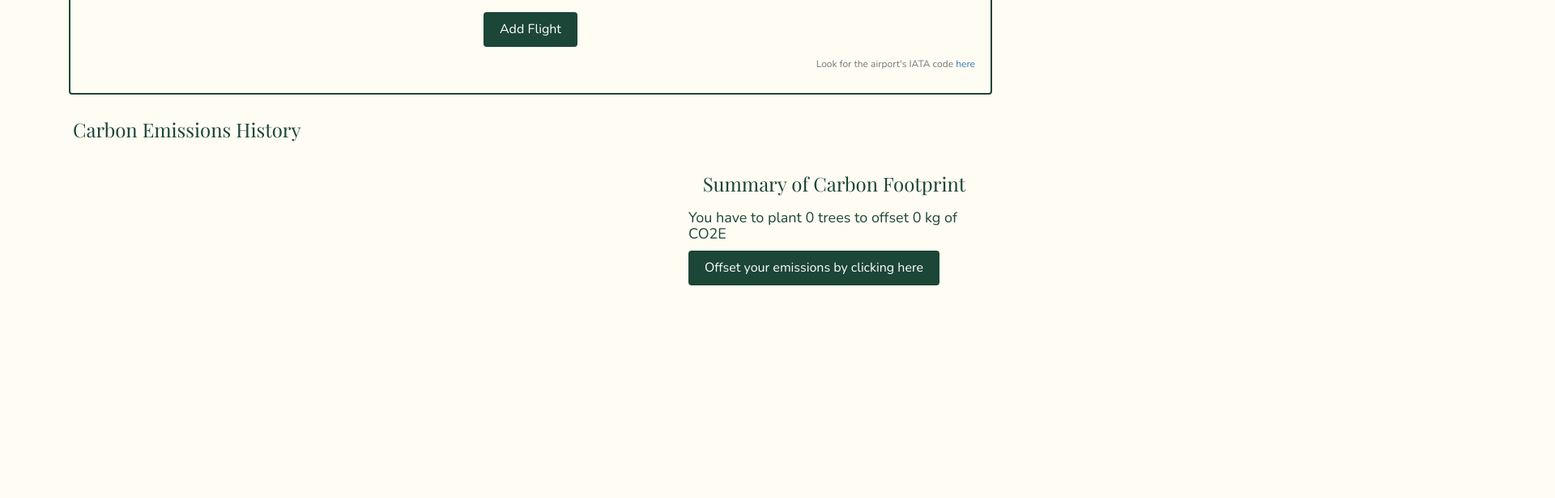
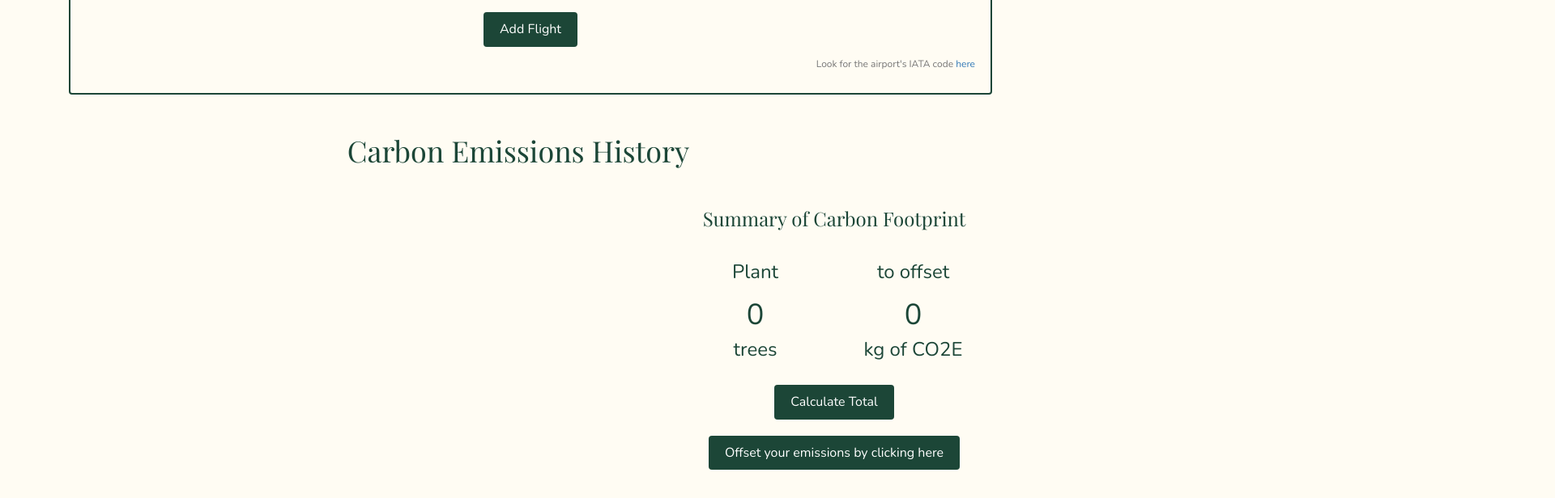
Before and after one commit to vithya27/Carbon-Footprint-Calculator, a React (Create React App) app: page /calculator in a window 1280 px wide. Shown: the part 220-836 px from the top of the page at 81% size, 1920 px wide, since content can reach past the window. Before the commit the page ends 810 px from the top, so only its background shows below. Built offline with nearby package versions, Linux system fonts and the light colour scheme.

Commit message:
Summary animation settled

```diff
--- a/package.json
+++ b/package.json
@@ -3,6 +3,7 @@
   "version": "0.1.0",
   "private": true,
   "dependencies": {
+    "@react-spring/web": "^9.5.5",
     "@testing-library/jest-dom": "^5.16.2",
     "@testing-library/react": "^12.1.3",
     "@testing-library/user-event": "^13.5.0",
@@ -11,6 +12,8 @@
     "react-hook-form": "^7.36.1",
     "react-router-dom": "^6.4.1",
     "react-scripts": "5.0.0",
+    "react-spring": "^9.5.5",
+    "recharts": "^2.1.14",
     "web-vitals": "^2.1.4",
     "yup": "^0.32.11"
   },
--- a/src/components/Calculator.jsx
+++ b/src/components/Calculator.jsx
@@ -40,7 +40,6 @@ const Calculator = () => {
       ]);
     } catch (err) {
       setError(err.message);
-      console.log(err.message);
       if (
         err.message !== "Cannot read properties of undefined (reading 'from')"
       ) {
@@ -58,7 +57,9 @@ const Calculator = () => {
     <div className="container">
       <Form onSave={handleFormData} />
 
-      <h2 className="graphTitle">Carbon Emissions History</h2>
+      <div className="graphTitleContainer">
+        <h1 className="graphTitle">Carbon Emissions History</h1>
+      </div>
       <div className="row">
         <div className="col-sm-8">
           <Graph returns={returns} />
--- a/src/components/Form.jsx
+++ b/src/components/Form.jsx
@@ -106,6 +106,7 @@ const Form = (props) => {
                 </p>
               )}
             </div>
+
           </div>
           <div className="form-group">
             <div className="buttonHolder">
--- a/src/components/Graph.js
+++ b/src/components/Graph.js
@@ -8,8 +8,8 @@ import {
   XAxis,
   YAxis,
   Tooltip,
+  ResponsiveContainer,
 } from "recharts";
-import { ResponsiveContainer } from "recharts";
 
 const Graph = (props) => {
   const returns = props.returns.map((d) => {
--- a/src/components/Summary.jsx
+++ b/src/components/Summary.jsx
@@ -1,4 +1,6 @@
-import React from "react";
+import React, { useState } from "react";
+import { useSpring, animated } from "react-spring";
+import { number } from "yup";
 
 const Summary = (props) => {
   const summary = props.returns.map((d) => {
@@ -20,12 +22,57 @@ const Summary = (props) => {
     totalTrees += item.trees;
   });
 
+  const [number, setNumber] = useState(totalTrees);
+
+  const properties = useSpring({ val: number, from: { val: 0 } });
+
+  const [co2e, setCo2e] = useState(totalCO2E);
+  const carbonProperties = useSpring({ val: co2e, from: { val: 0 } });
+
+  const handleClick = () => {
+    setNumber(totalTrees);
+    setCo2e(totalCO2E);
+  };
+
   return (
     <>
-      <h3 className="graphTitle">Summary of Carbon Footprint</h3>
-      <h4 className="text">
+      <div className="graphTitleContainer">
+        <h3 className="graphTitle">Summary of Carbon Footprint</h3>
+      </div>
+      <div className="container">
+        <div className="row">
+          <div className="col-md-2">
+            <h3>
+              Plant
+              <span>
+                <animated.h1>
+                  {properties.val.to((val) => Math.floor(val))}
+                </animated.h1>
+              </span>{" "}
+              trees
+            </h3>
+          </div>
+          <div className="col-md-2">
+            <h3>
+              to offset
+              <span>
+                <animated.h1>
+                  {carbonProperties.val.to((val) => Math.floor(val))}
+                </animated.h1>
+              </span>
+              kg of CO2E
+            </h3>
+          </div>
+        </div>
+      </div>
+      <br />
+      <button className="btn btn-success" onClick={handleClick}>
+        Calculate Total
+      </button>
+      {/* <h4 className="text">
         You have to plant {totalTrees} trees to offset {totalCO2E} kg of CO2E
-      </h4>
+      </h4> */}
+      <br />
       <a
         href="https://onetreeplanted.org/products/plant-trees"
         target="_blank"
--- a/src/index.css
+++ b/src/index.css
@@ -41,14 +41,35 @@
 .formTitle,
 .tableTitle,
 .card-header,
-.aboutTitle,
-.graphTitle {
+.aboutTitle {
   font-family: "Playfair Display", serif;
   color: #1c4637;
   padding: 10px;
   text-align: center;
   display: flex;
   justify-content: center;
+}
+
+.graphTitle {
+  font-family: "Playfair Display", serif;
+  color: #1c4637;
+  padding: 10px;
+  text-align: center;
+}
+
+.graphTitleContainer {
+  display: flex;
+  justify-content: center;
+  align-items: center;
+}
+.col-sm-8,
+.col-sm-4 {
+  display: flex;
+  flex-direction: column;
+  justify-content: center;
+  align-items: center;
+  text-align: center;
+  padding: 0;
 }
 
 .aboutContainer {
```
Also changed, not shown: 1 other file (tests, documents, lock files or other folders).
